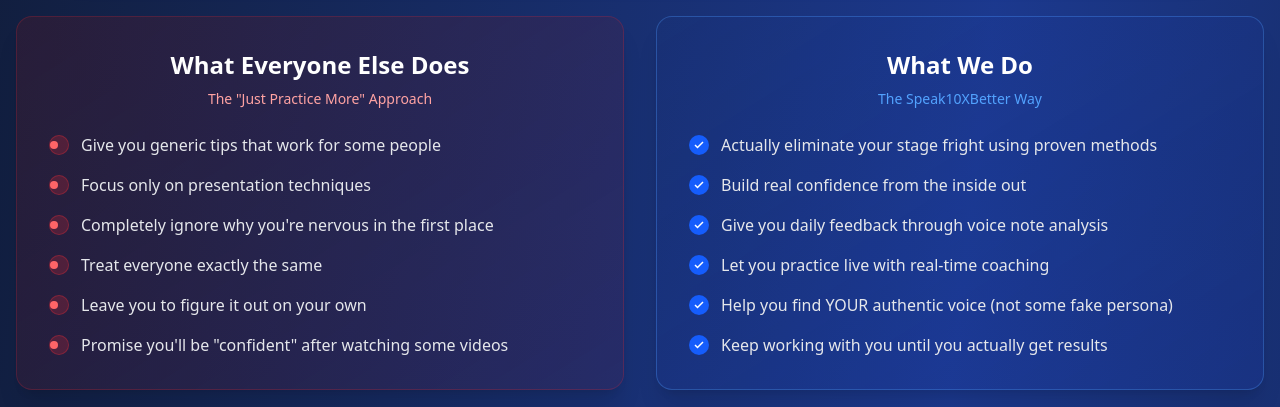
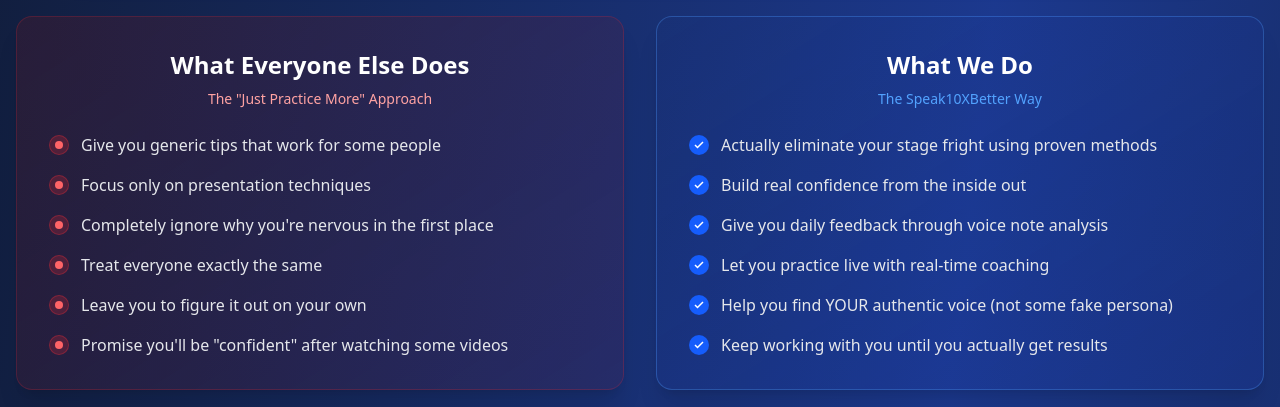
Before and after one commit to rdghostmann/Speak10xbetter, a Next.js app: page / in a window 1280 px wide. Shown: the part 2520-2927 px from the top of the page. Built offline with nearby package versions, Linux system fonts and the light colour scheme.

Commit message:
Update Stuff Finally ii

```diff
--- a/components/About/About.jsx
+++ b/components/About/About.jsx
@@ -98,7 +98,7 @@
             {/* Left Column – What Everyone Else Does */}
             <div className="bg-gradient-to-br from-red-900/20 to-red-800/10 rounded-2xl p-8 border border-red-500/20 shadow-xl">
               <div className="mb-6">
-                <h3 className="font-poppins font-bold text-2xl text-white mb-2">What Everyone Else Does</h3>
+                <h3 className="font-bold text-2xl text-white mb-2">What Everyone Else Does</h3>
                 <p className="text-red-300 text-sm font-medium">The "Just Practice More" Approach</p>
               </div>
               <ul className="space-y-4">
@@ -110,11 +110,11 @@
                   'Leave you to figure it out on your own',
                   "Promise you'll be \"confident\" after watching some videos",
                 ].map((text, idx) => (
-                  <li key={idx} className="flex items-start gap-3">
-                    <div className="w-5 h-5 rounded-full bg-red-500/20 flex items-center mt-0.5 flex-shrink-0 border border-red-500/30">
+                  <li key={idx} className="flex items-start justify-between gap-3">
+                    <div className="w-5 h-5 rounded-full bg-red-500/20 flex justify-center items-center mt-0.5 flex-shrink-0 border border-red-500/30">
                       <div className="w-2 h-2 bg-red-400 rounded-full"></div>
                     </div>
-                    <span className="text-gray-200">{text}</span>
+                    <span className="flex-1 text-left text-gray-200">{text}</span>
                   </li>
                 ))}
               </ul>
@@ -123,7 +123,7 @@
             {/* Right Column – What We Do */}
             <div className="bg-gradient-to-br from-blue-900/10 to-blue-800/20 rounded-2xl p-8 border border-blue-400/30 shadow-xl">
               <div className="mb-6">
-                <h3 className="font-poppins font-bold text-2xl text-white mb-2">What We Do</h3>
+                <h3 className="font-bold text-2xl text-white mb-2">What We Do</h3>
                 <p className="text-blue-400 text-sm font-medium">The Speak10XBetter Way</p>
               </div>
               <ul className="space-y-4">
@@ -141,7 +141,7 @@
                         <path d="M20 6 9 17l-5-5" />
                       </svg>
                     </div>
-                    <span className="text-gray-200">{text}</span>
+                    <span className="flex-1 text-left text-gray-200">{text}</span>
                   </li>
                 ))}
               </ul>
```
